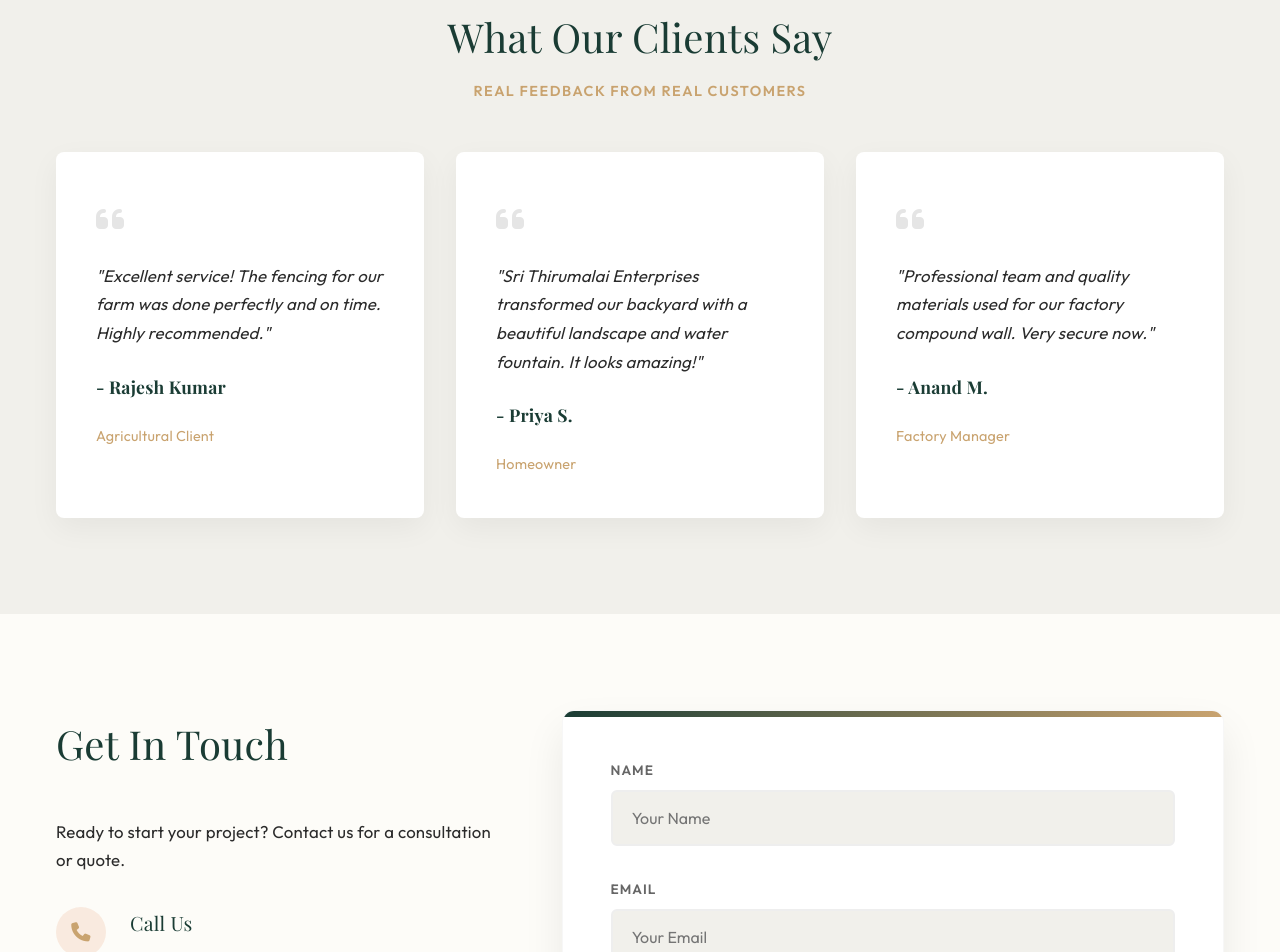
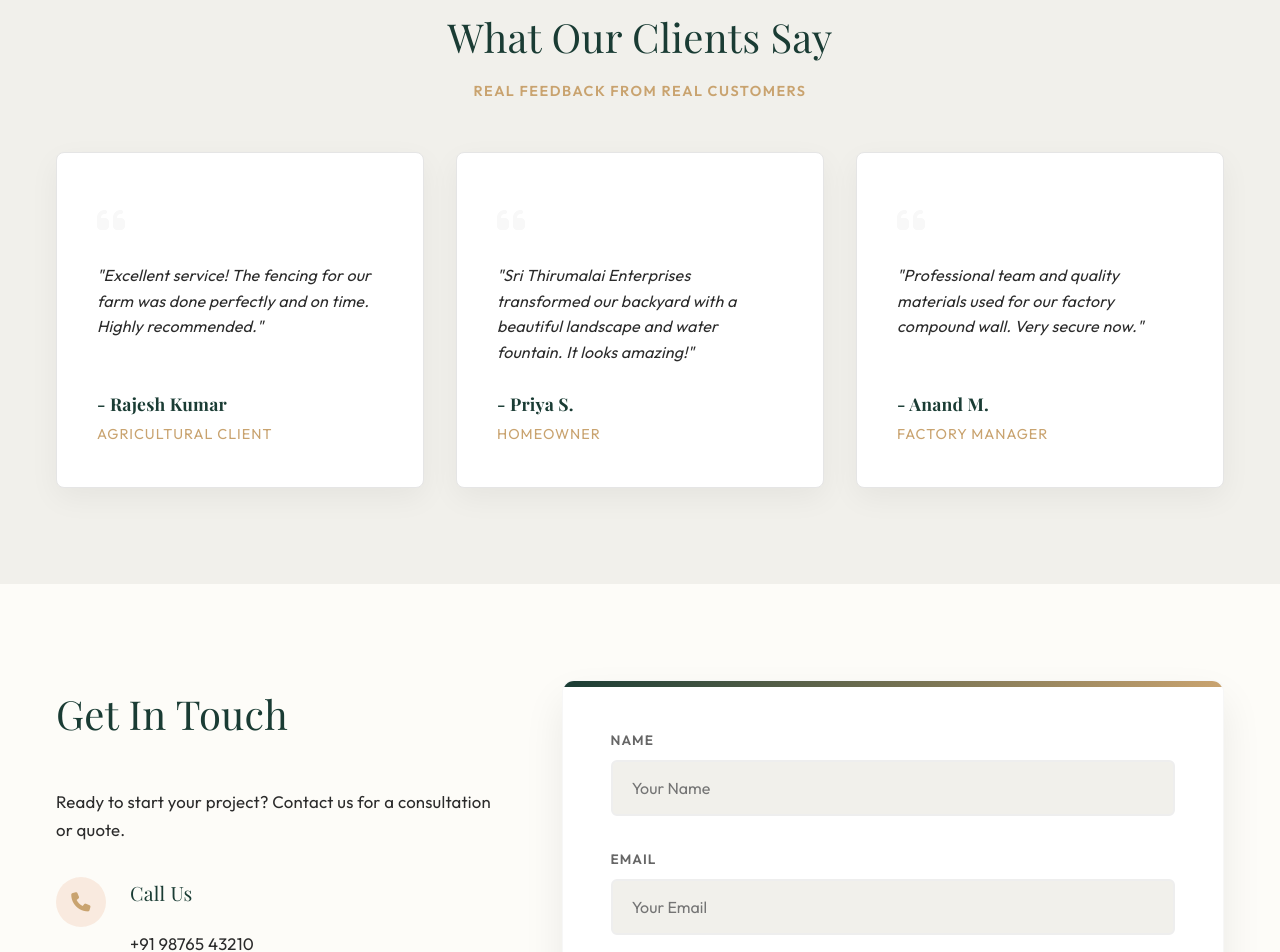
Before and after one commit to msivanesan/demo, a plain HTML site: page index.html in a window 1280 px wide. Shown: the part 4318-5270 px from the top of the page. Drawn offline with nearby package versions, Linux system fonts and the light colour scheme; a web font is replaced by a local one.

Commit message:
first commit

```diff
--- a/css/style.css
+++ b/css/style.css
@@ -1020,6 +1020,62 @@
 }
 
 /* ==========================================================================
+   8. TESTIMONIALS SECTION
+   ========================================================================== */
+.testimonials-grid {
+    grid-template-columns: repeat(auto-fit, minmax(300px, 1fr));
+    gap: 2rem;
+}
+
+.testimonial-card {
+    background-color: var(--white);
+    padding: 2.5rem;
+    border-radius: 8px;
+    box-shadow: 0 10px 30px rgba(0, 0, 0, 0.05);
+    border: 1px solid var(--border-color);
+    transition: var(--transition);
+    height: 100%;
+    display: flex;
+    flex-direction: column;
+    position: relative;
+}
+
+.testimonial-card:hover {
+    transform: translateY(-5px);
+    box-shadow: 0 15px 40px rgba(0, 0, 0, 0.08);
+}
+
+.quote-icon {
+    font-size: 2rem;
+    color: var(--secondary-color);
+    margin-bottom: 1.5rem;
+    opacity: 0.3;
+}
+
+.testimonial-text {
+    font-size: 1rem;
+    color: var(--text-light);
+    margin-bottom: 1.5rem;
+    line-height: 1.6;
+    font-style: italic;
+    flex-grow: 1;
+}
+
+.client-name {
+    font-size: 1.1rem;
+    font-weight: 700;
+    margin-bottom: 0.2rem;
+    color: var(--primary-color);
+}
+
+.client-role {
+    font-size: 0.85rem;
+    color: var(--secondary-color);
+    text-transform: uppercase;
+    letter-spacing: 1px;
+}
+
+/* ==========================================================================
    9. CONTACT SECTION
    ========================================================================== */
 .contact-grid {
@@ -1802,47 +1858,78 @@
         /* Visual alignment with title */
     }
 
-    /* Services Grid - Horizontal Layout */
+    /* Services Grid - Revert to Vertical Card (Icon Top Left) */
     .services-grid {
         grid-template-columns: 1fr;
-        gap: 1rem;
-        width: 100%;
+        gap: 1.5rem;
     }
 
     .service-card {
         margin-bottom: 0;
         width: 100%;
+        display: block;
+        /* Stack vertically */
+        text-align: left;
+        padding: 2rem;
+    }
+
+    .service-card .service-icon {
+        margin-bottom: 1rem;
+        display: inline-block;
+        font-size: 2rem;
+        padding: 0;
+        margin-right: 0;
+    }
+
+    .service-content {
+        padding: 0;
+    }
+
+    .service-content h3 {
+        font-size: 1.3rem;
+        margin-bottom: 0.5rem;
+    }
+
+    /* Testimonials - Horizontal Scroll */
+    .testimonials {
+        overflow: hidden;
+    }
+
+    .testimonials-grid {
         display: flex;
-        flex-direction: row;
-        align-items: center;
-        /* Center vertically */
-        text-align: left;
+        overflow-x: auto;
+        padding: 1rem 0 2rem 1.5rem;
+        gap: 1.5rem;
+        scroll-snap-type: x mandatory;
+        padding-right: 20px;
+        margin-right: -1rem;
+        /* Pull to edge */
+    }
+
+    .testimonial-card {
+        min-width: 85%;
+        scroll-snap-align: start;
+        margin-right: 0;
+        height: auto;
+    }
+
+    /* Contact Form - Mobile Optimization */
+    .contact-form {
+        padding: 1.5rem;
+    }
+
+    .form-input {
+        padding: 0.8rem;
+        font-size: 0.9rem;
+    }
+
+    .form-group label {
+        font-size: 0.8rem;
+    }
+
+    .contact-form .btn {
         padding: 1rem;
-        /* Adjust padding */
-    }
-
-    .service-card .service-icon {
-        margin-bottom: 0;
-        margin-right: 0;
-        /* Clear margin */
-        padding: 0 1rem;
-        /* Spacing */
-    }
-
-    .service-content {
-        padding: 1rem 0;
-        /* Vertical padding only */
-    }
-
-    /* Fix alignment of service title/text */
-    .service-content h3 {
-        margin-bottom: 0.2rem;
-        font-size: 1.2rem;
-    }
-
-    .service-content p {
         font-size: 0.9rem;
-        line-height: 1.4;
     }
 
     /* Portfolio/Carousel */
--- /dev/null
+++ b/css/testimonials.css
@@ -0,0 +1,60 @@
+/* ==========================================================================
+   8. TESTIMONIALS SECTION
+   ========================================================================== */
+.testimonials-grid {
+    grid-template-columns: repeat(3, 1fr);
+    gap: 2rem;
+}
+
+.testimonial-card {
+    background-color: var(--white);
+    padding: 2.5rem;
+    border-radius: 8px;
+    box-shadow: 0 10px 30px rgba(0, 0, 0, 0.05);
+    border: 1px solid var(--border-color);
+    transition: var(--transition);
+    height: 100%;
+    display: flex;
+    flex-direction: column;
+}
+
+.testimonial-card:hover {
+    transform: translateY(-5px);
+    box-shadow: 0 15px 40px rgba(0, 0, 0, 0.08);
+}
+
+.quote-icon {
+    font-size: 2rem;
+    color: var(--secondary-color);
+    margin-bottom: 1.5rem;
+    opacity: 0.3;
+}
+
+.testimonial-text {
+    font-size: 1rem;
+    color: var(--text-light);
+    margin-bottom: 1.5rem;
+    line-height: 1.6;
+    flex-grow: 1;
+    font-style: italic;
+}
+
+.client-name {
+    font-size: 1.1rem;
+    font-weight: 700;
+    margin-bottom: 0.2rem;
+    color: var(--primary-color);
+}
+
+.client-role {
+    font-size: 0.85rem;
+    color: var(--secondary-color);
+    text-transform: uppercase;
+    letter-spacing: 1px;
+}
+
+@media screen and (max-width: 900px) {
+    .testimonials-grid {
+        grid-template-columns: 1fr;
+    }
+}
```
